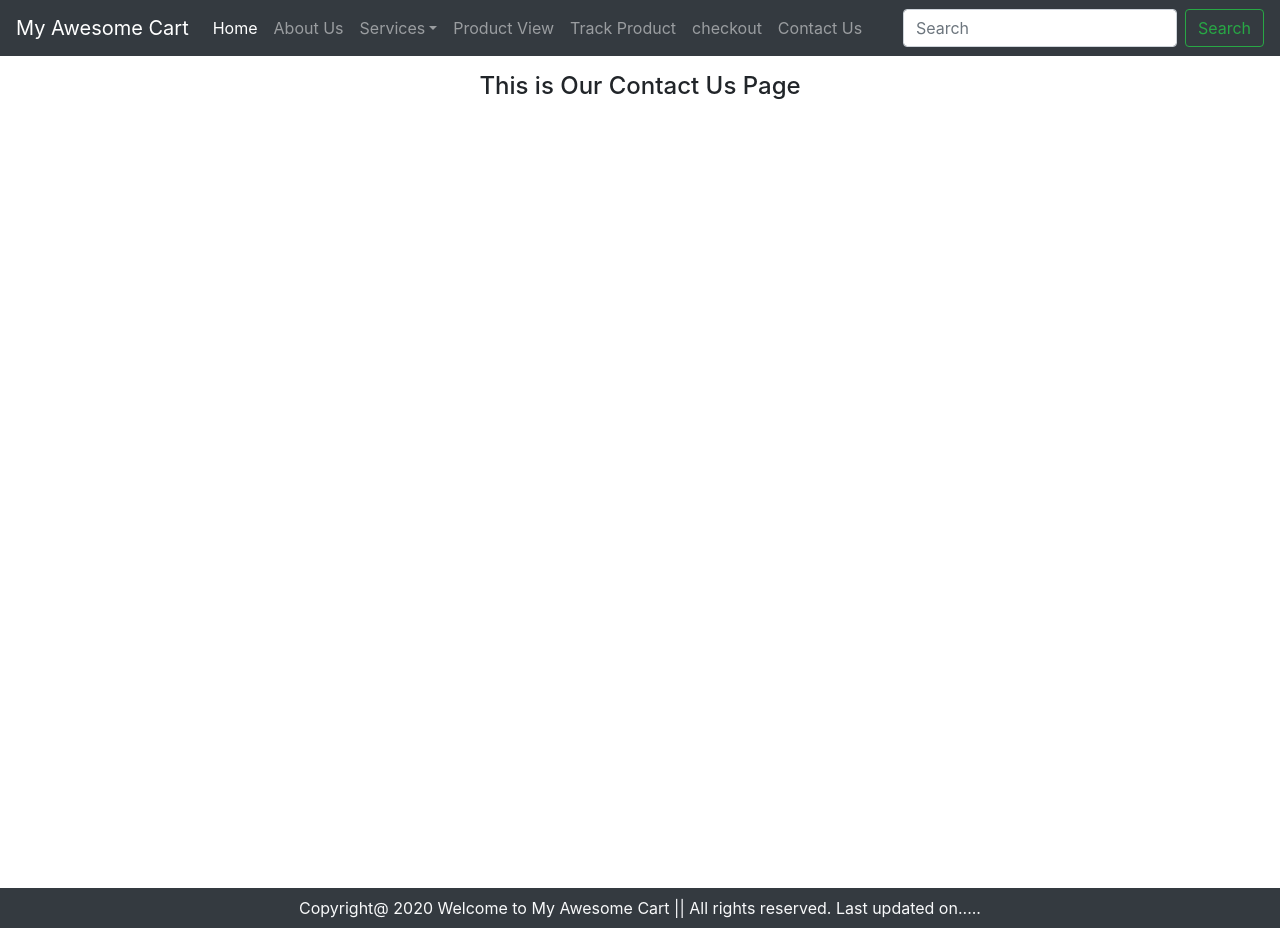
After one commit to summitkumarsharma/MyAwesomeCart, a Django app: page /shop/contact/ in a window 1280 px wide. The commit adds this page. Run offline with Django 3.2, Linux system fonts and the light colour scheme; some libraries are stand-ins or nearby versions.

Commit message:
Added pipelne files

```diff
--- a/mac/shop/templates/shop/about.html
+++ b/mac/shop/templates/shop/about.html
@@ -1,6 +1,6 @@
 {% extends "shop/base.html" %}
 
-{% block title %}Welcome to My Awesome Cart{% endblock title %}
+{% block title %}Welcome to Our About Us{% endblock title %}
 
 
 
--- a/mac/shop/templates/shop/base.html
+++ b/mac/shop/templates/shop/base.html
@@ -11,10 +11,11 @@
     <!-- Bootstrap CSS -->
     <link rel="stylesheet" href="https://stackpath.bootstrapcdn.com/bootstrap/4.3.1/css/bootstrap.min.css" integrity="sha384-ggOyR0iXCbMQv3Xipma34MD+dH/1fQ784/j6cY/iJTQUOhcWr7x9JvoRxT2MZw1T" crossorigin="anonymous">
     <style>
-        #ques{
-            height:100vh;
+        #ques {
+            height: 100vh;
         }
-        {% block css %} {% endblock css %}
+
+        {% block css %}{% endblock css %}
     </style>
 
 </head>
@@ -23,7 +24,7 @@
 
     <!-- Navigation bar  -->
     <nav class="navbar navbar-expand-lg navbar-dark bg-dark">
-        <a class="navbar-brand" href="#">My Awesome Cart</a>
+        <a class="navbar-brand" href="/shop/">My Awesome Cart</a>
         <button class="navbar-toggler" type="button" data-toggle="collapse" data-target="#navbarSupportedContent" aria-controls="navbarSupportedContent" aria-expanded="false" aria-label="Toggle navigation">
           <span class="navbar-toggler-icon"></span>
         </button>
@@ -37,24 +38,24 @@
                     <a class="nav-link" href="/shop/about/">About Us</a>
                 </li>
                 <li class="nav-item dropdown">
-                    <a class="nav-link dropdown-toggle" href="shop/services.html" id="navbarDropdown" role="button" data-toggle="dropdown" aria-haspopup="true" aria-expanded="false">Services</a>
+                    <a class="nav-link dropdown-toggle" href="/shop/services/" id="navbarDropdown" role="button" data-toggle="dropdown" aria-haspopup="true" aria-expanded="false">Services</a>
                     <div class="dropdown-menu" aria-labelledby="navbarDropdown">
-                        <a class="dropdown-item" href="#">Action</a>
-                        <a class="dropdown-item" href="#">Another action</a>
-                        <a class="dropdown-item" href="#">Something else here</a>
+                        <a class="dropdown-item" href="/shop/services/">Sales</a>
+                        <a class="dropdown-item" href="/shop/services/">Customer Support</a>
+                        <a class="dropdown-item" href="/shop/services/">Cloud</a>
                     </div>
                 </li>
                 <li class="nav-item">
-                    <a class="nav-link" href="shop/productview.html">Product View</a>
+                    <a class="nav-link" href="/shop/productview/">Product View</a>
                 </li>
                 <li class="nav-item">
-                    <a class="nav-link" href="shop/tracker.html">Track Product</a>
+                    <a class="nav-link" href="/shop/tracker/">Track Product</a>
                 </li>
-                 <li class="nav-item">
-                    <a class="nav-link" href="shop/checkout.html">checkout</a>
+                <li class="nav-item">
+                    <a class="nav-link" href="/shop/checkout/">checkout</a>
                 </li>
-                 <li class="nav-item">
-                    <a class="nav-link" href="shop/contact.html">Contact Us</a>
+                <li class="nav-item">
+                    <a class="nav-link" href="/shop/contact/">Contact Us</a>
                 </li>
             </ul>
             <form class="form-inline my-2 my-lg-0">
--- /dev/null
+++ b/mac/shop/templates/shop/contactus.html
@@ -0,0 +1,17 @@
+{% extends "shop/base.html" %}
+
+{% block title %}Welcome to  Contact Us{% endblock title %}
+
+
+{% block body %}
+
+
+<div id="ques" class="container-fluid my-3">
+
+    <h4 class="text-center">This is Our Contact Us Page</h4>
+
+
+</div>
+
+
+{% endblock body %}
--- a/mac/shop/templates/shop/index.html
+++ b/mac/shop/templates/shop/index.html
@@ -39,6 +39,7 @@
 
 
 {% block body  %}
+
 {% load static %}
 <div id="ques"class="container-fluid my-3">
         <h4 class="text-center">Our Products</h4>
--- a/mac/shop/urls.py
+++ b/mac/shop/urls.py
@@ -6,10 +6,10 @@ from .import views
 urlpatterns = [
   path("",views.index, name="shopHome"),
   path("about/",views.about, name="About Us"),
-  path("services",views.services, name="services"),
-  path("contact",views.contact, name="Contact us"),
-  path("tracker",views.tracker, name="Tracker"),
-  path("productview",views.productview, name="ProductView"),
-  path("search",views.search, name="Search"),
-  path("checkout",views.checkout, name="Checkout")
+  path("services/",views.services, name="services"),
+  path("contact/",views.contact, name="Contact us"),
+  path("tracker/",views.tracker, name="Tracker"),
+  path("productview/",views.productview, name="ProductView"),
+  path("search/",views.search, name="Search"),
+  path("checkout/",views.checkout, name="Checkout")
 ]
--- a/mac/shop/views.py
+++ b/mac/shop/views.py
@@ -13,26 +13,26 @@ def about(request):
     return render(request,'shop/about.html')
 
 def services(request):
-    return HttpResponse('services shop home')
-    # return render(request,'shop/services.html')
+    # return HttpResponse('services shop home')
+    return render(request,'shop/services.html')
 
 def contact(request):
-    return HttpResponse('contact shop home')
-    # return render(request,'shop/contact.html')
+    # return HttpResponse('contact shop home')
+    return render(request,'shop/contactus.html')
 
 def tracker(request):
-    return HttpResponse('tracker shop home')
-    # return render(request,'shop/tracker.html')
+    # return HttpResponse('tracker shop home')
+    return render(request,'shop/tracker.html')
 
 
 def productview(request):
-    return HttpResponse('product view shop home')
-    # return render(request,'shop/productview.html')
+    # return HttpResponse('product view shop home')
+    return render(request,'shop/productview.html')
 
 def search(request):
-    return HttpResponse('search shop home')
-    # return render(request,'shop/search.html')
+    # return HttpResponse('search shop home')
+    return render(request,'shop/search.html')
 
 def checkout(request):
-    return HttpResponse('checkout shop home')
-    # return render(request,'shop/checkout.html')
+    # return HttpResponse('checkout shop home')
+    return render(request,'shop/checkout.html')
```
Also changed, not shown: mac/shop/templates/shop/checkout.html (added, +16 -0 lines), mac/shop/templates/shop/productview.html (added, +17 -0 lines), mac/shop/templates/shop/services.html (added, +17 -0 lines), mac/shop/templates/shop/tracker.html (added, +17 -0 lines), mac/db.sqlite3.
